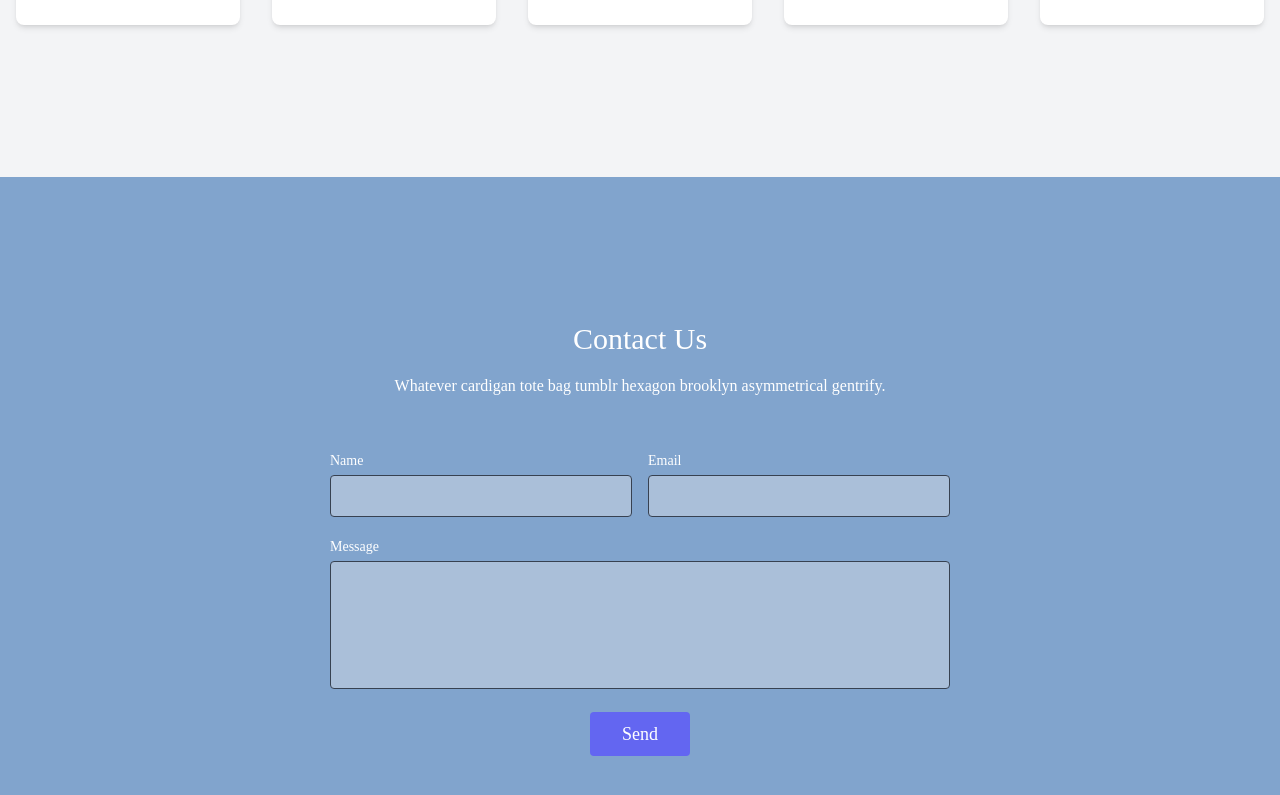
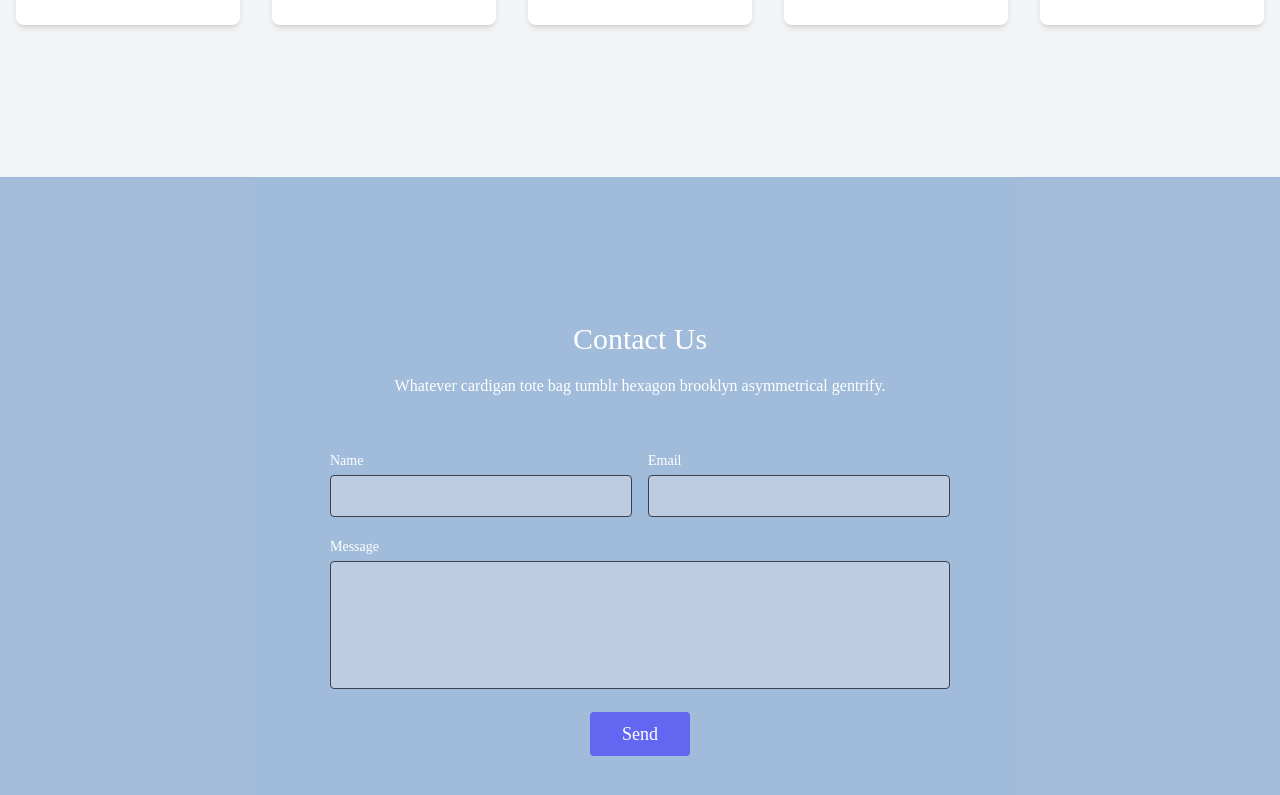
Before and after one commit to AhmadMasood-dev/MLSA-Qau, a React (Create React App) app: page / in a window 1280 px wide. Shown: the part 3633-4428 px from the top of the page. Built offline with nearby package versions, Linux system fonts and the light colour scheme; the HTML template or start-up script is replaced by a standard one.

Commit message:
make changing in color

```diff
--- a/src/components/ContactUs.jsx
+++ b/src/components/ContactUs.jsx
@@ -2,7 +2,7 @@
 
 const ContactUs = () => {
   return (
-    <section class="text-gray-400 bg-[#81a4cd] body-font relative">
+    <section class="text-gray-400 bg-[#81a4cdbd] body-font relative">
       <div class="container px-5 py-36 mx-auto ">
         <div class="flex flex-col text-center w-full mb-12">
           <h1 class="sm:text-3xl text-2xl font-medium title-font mb-4 text-white">
@@ -24,7 +24,7 @@
                   type="text"
                   id="name"
                   name="name"
-                  class="w-full bg-gray-200 bg-opacity-40 rounded border border-gray-700 focus:border-indigo-500 focus:bg-gray-900 focus:ring-2 focus:ring-indigo-900 text-base outline-none text-gray-100 py-1 px-3 leading-8 transition-colors duration-200 ease-in-out"
+                  class="w-full bg-gray-200 bg-opacity-40 rounded border border-gray-700 focus:border-indigo-500 focus:bg-gray-900 focus:ring-2 focus:ring-indigo-900 text-base outline-none text-gray-500 py-1 px-3 leading-8 transition-colors duration-200 ease-in-out"
                 />
               </div>
             </div>
@@ -37,7 +37,7 @@
                   type="email"
                   id="email"
                   name="email"
-                  class="w-full bg-gray-200 bg-opacity-40 rounded border border-gray-700 focus:border-indigo-500 focus:bg-gray-900 focus:ring-2 focus:ring-indigo-900 text-base outline-none text-gray-100 py-1 px-3 leading-8 transition-colors duration-200 ease-in-out"
+                  class="w-full bg-gray-200 bg-opacity-40 rounded border border-gray-700 focus:border-indigo-500 focus:bg-gray-900 focus:ring-2 focus:ring-indigo-900 text-base outline-none text-gray-500 py-1 px-3 leading-8 transition-colors duration-200 ease-in-out"
                 />
               </div>
             </div>
@@ -49,7 +49,7 @@
                 <textarea
                   id="message"
                   name="message"
-                  class="w-full bg-gray-200 bg-opacity-40 rounded border border-gray-700 focus:border-indigo-500 focus:bg-gray-900 focus:ring-2 focus:ring-indigo-900 h-32 text-base outline-none text-gray-100 py-1 px-3 resize-none leading-6 transition-colors duration-200 ease-in-out"
+                  class="w-full bg-gray-200 bg-opacity-40 rounded border border-gray-700 focus:border-indigo-500 focus:bg-gray-900 focus:ring-2 focus:ring-indigo-900 h-32 text-base outline-none text-gray-500 py-1 px-3 resize-none leading-6 transition-colors duration-200 ease-in-out"
                 ></textarea>
               </div>
             </div>
```
